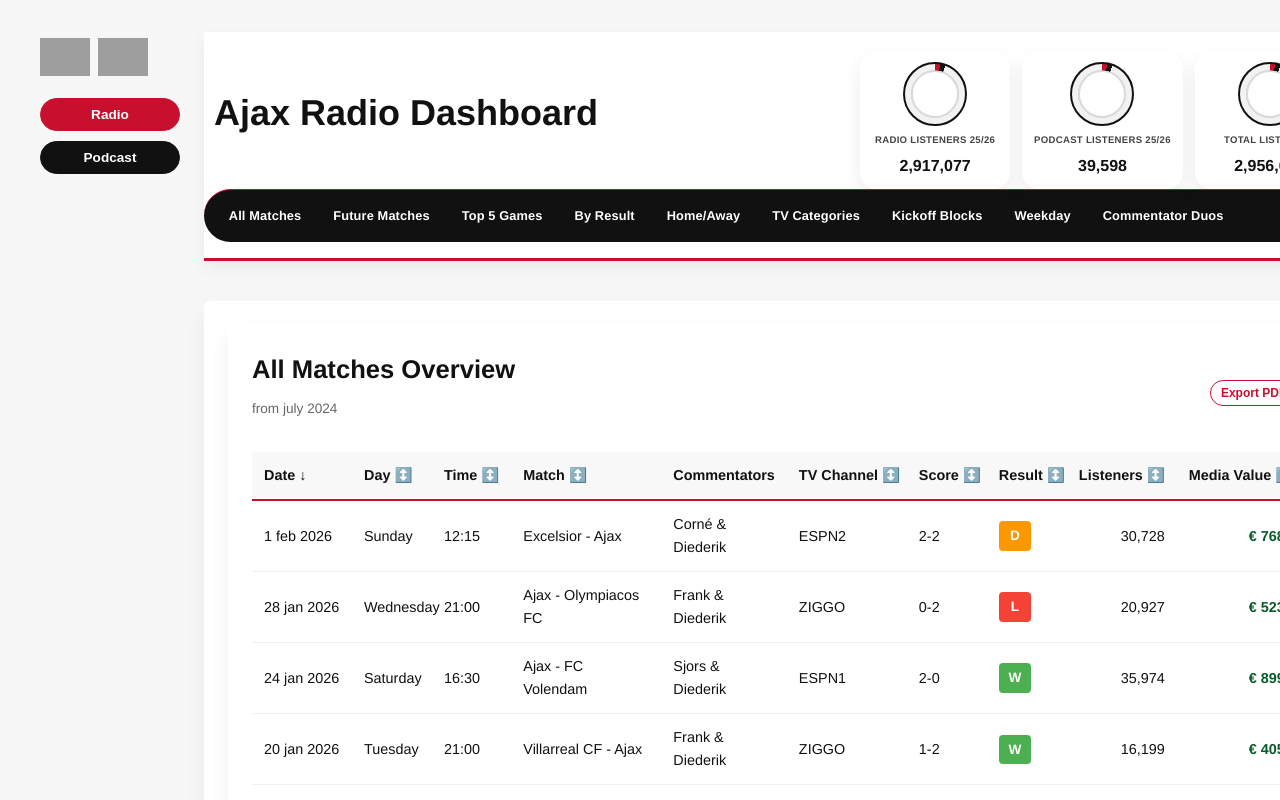
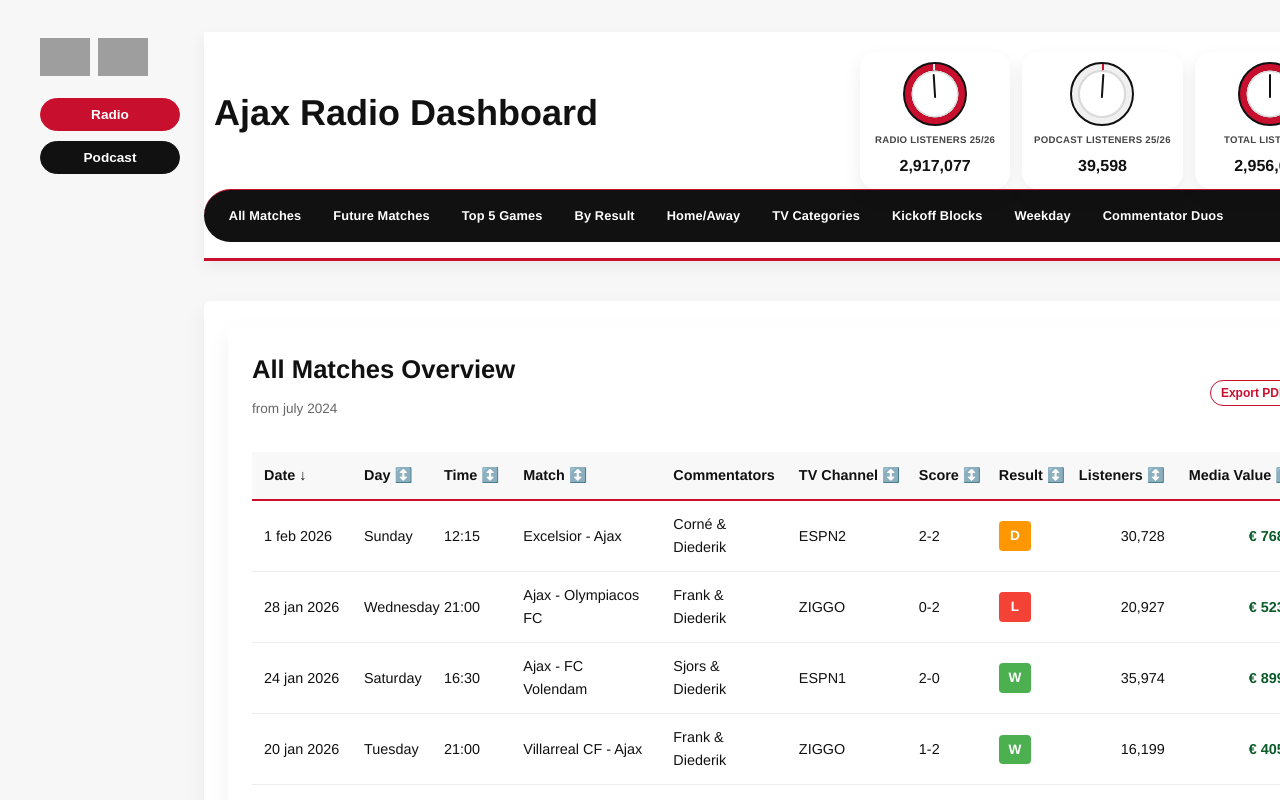
Before and after one commit to diedzes/ajax-radio-dashboard, a React (Vite) app in the folder dashboard/: page / in a window 1280 px wide. Shown: the top 800 px of the page. Built offline with nearby package versions, Linux system fonts and the light colour scheme; grey boxes are pictures that could not be loaded.

Commit message:
Visualize listener metrics in header clocks.
Co-authored-by: Cursor <cursoragent@cursor.com>

```diff
--- a/dashboard/src/components/Dashboard.css
+++ b/dashboard/src/components/Dashboard.css
@@ -137,9 +137,25 @@ header h1 {
   border-radius: 50%;
   background:
     radial-gradient(circle at center, #ffffff 55%, transparent 56%),
-    conic-gradient(from 0deg, #c8102e 0deg 10deg, #111111 10deg 20deg, #f2f2f2 20deg 30deg);
+    conic-gradient(
+      #c8102e 0 var(--fill-percent, 0%),
+      #f0f0f0 var(--fill-percent, 0%) 100%
+    );
   border: 2px solid #111;
   position: relative;
+}
+
+.metric-clock-face::before {
+  content: '';
+  position: absolute;
+  width: 2px;
+  height: 24px;
+  background: #111;
+  top: 10px;
+  left: 50%;
+  transform-origin: 50% 90%;
+  transform: translateX(-50%) rotate(var(--needle-rotation, 0deg));
+  border-radius: 2px;
 }
 
 .metric-clock-face::after {
--- a/dashboard/src/components/Dashboard.jsx
+++ b/dashboard/src/components/Dashboard.jsx
@@ -235,6 +235,14 @@ function Dashboard() {
     : 0
 
   const totalListeners = radioListenersTotal + podcastListenersTotal
+  const maxMetricValue = Math.max(radioListenersTotal, podcastListenersTotal, totalListeners, 1)
+  const getMetricStyle = (value) => {
+    const percent = Math.round((value / maxMetricValue) * 100)
+    return {
+      '--fill-percent': `${percent}%`,
+      '--needle-rotation': `${percent * 3.6}deg`
+    }
+  }
   const formatTotal = (value) => (value ? value.toLocaleString() : '0')
 
   const scrollToSection = (sectionId) => {
@@ -286,17 +294,17 @@ function Dashboard() {
                   <h1 className="dashboard-title">Ajax Radio Dashboard</h1>
                   <div className="dashboard-metrics">
                     <div className="metric-clock">
-                      <div className="metric-clock-face" />
+                      <div className="metric-clock-face" style={getMetricStyle(radioListenersTotal)} />
                       <div className="metric-clock-label">RADIO LISTENERS 25/26</div>
                       <div className="metric-clock-value">{formatTotal(radioListenersTotal)}</div>
                     </div>
                     <div className="metric-clock">
-                      <div className="metric-clock-face" />
+                      <div className="metric-clock-face" style={getMetricStyle(podcastListenersTotal)} />
                       <div className="metric-clock-label">PODCAST LISTENERS 25/26</div>
                       <div className="metric-clock-value">{formatTotal(podcastListenersTotal)}</div>
                     </div>
                     <div className="metric-clock">
-                      <div className="metric-clock-face" />
+                      <div className="metric-clock-face" style={getMetricStyle(totalListeners)} />
                       <div className="metric-clock-label">TOTAL LISTENERS</div>
                       <div className="metric-clock-value">{formatTotal(totalListeners)}</div>
                     </div>
```
